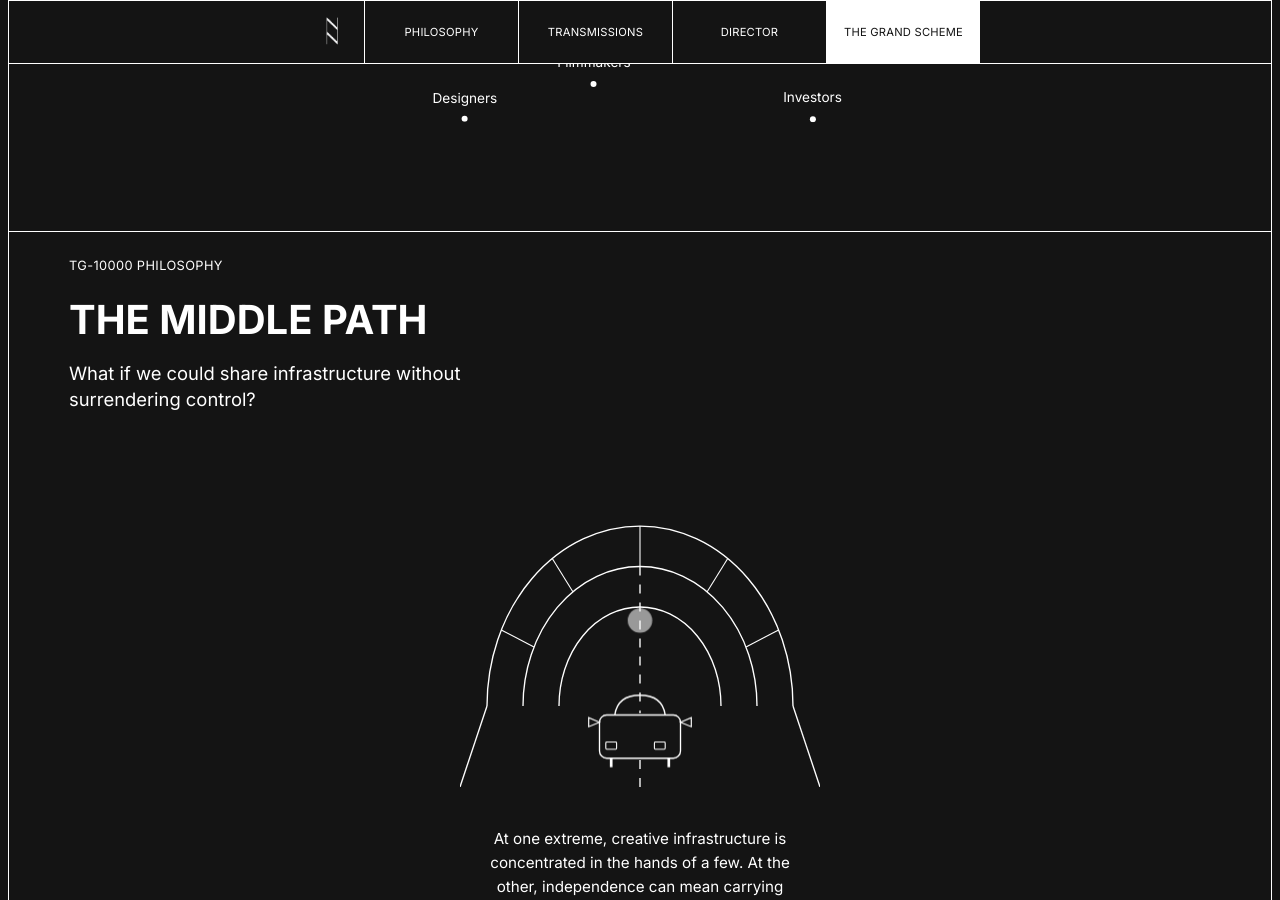
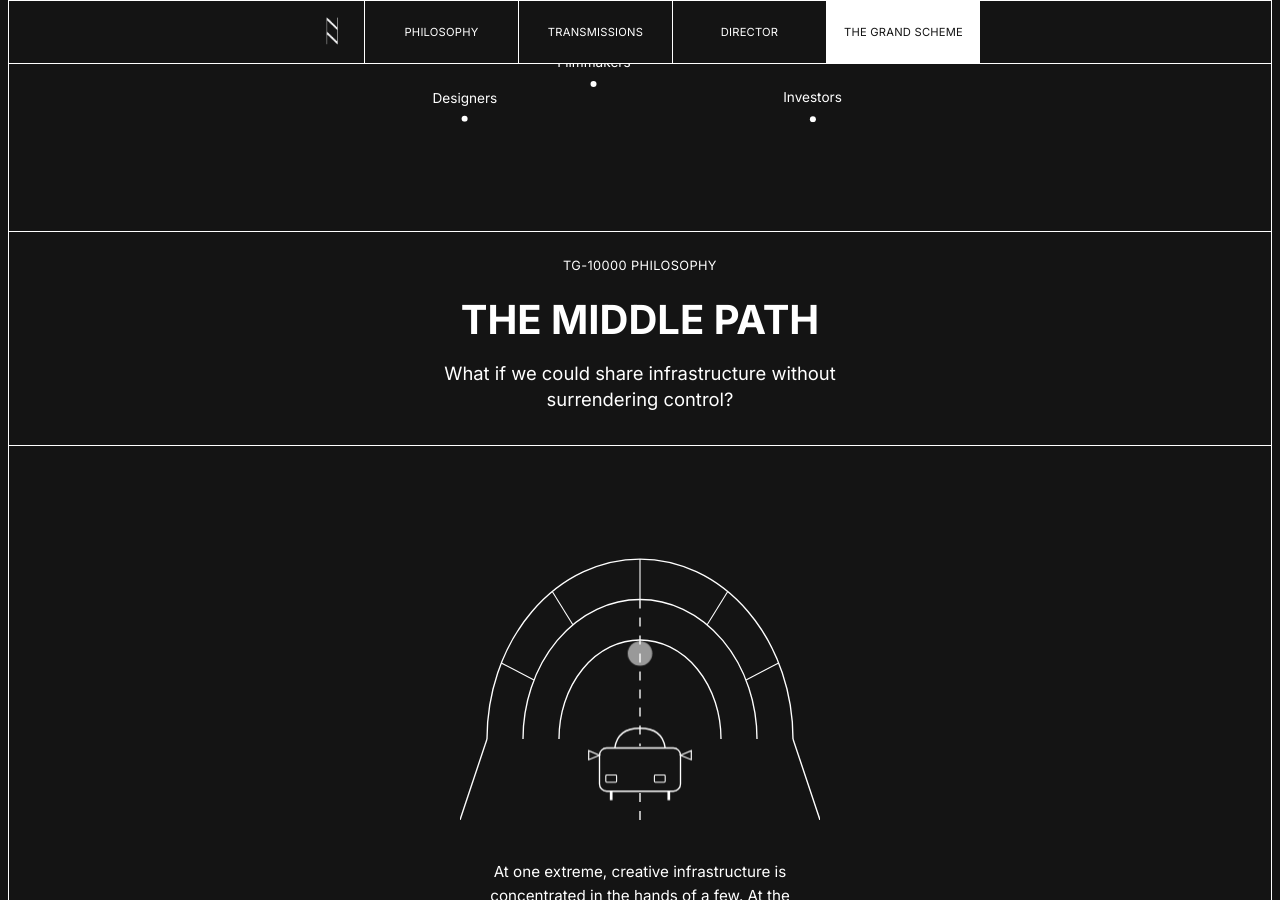
Before and after one commit to laindoe/ten-grand, a Jekyll site: the page built from index.html, in a window 1280 px wide and 900 px high, scrolled down 3644 px. Built offline with Jekyll 4.4.1, drawn with Linux system fonts in a browser that asks for light colours.

Commit message:
Add divider under Middle Path title, center the header (#92)
- .middle-path__header gets a plain 1px border-bottom (same full-bleed
  technique as .dilemma__header/.distance__header) between the title
  block and the tunnel graphic below.
- Header content (eyebrow/title/subhead) is now centered, matching
  the tunnel graphic and body text below it.


Claude-Session: https://claude.ai/code/session_017ynTvtGuh3qPdfkvciNjhT

Co-authored-by: Claude <noreply@anthropic.com>

```diff
--- a/css/style.css
+++ b/css/style.css
@@ -715,12 +715,14 @@ a {
   border-top: 1px solid var(--color-card-border);
 }
 
-/* No border-bottom here — the tunnel graphic sits right underneath
-   and is the section's visual reveal, not a bordered divider. */
+/* Full-bleed, same technique as .dilemma__header/.distance__header —
+   a plain straight divider, no road styling. */
 .middle-path__header {
   width: calc(100% + 2 * var(--section-padding-x));
-  margin: 0 calc(-1 * var(--section-padding-x));
+  margin: 0 calc(-1 * var(--section-padding-x)) 32px;
   padding: 24px var(--section-padding-x) 32px;
+  border-bottom: 1px solid var(--color-card-border);
+  text-align: center;
 }
 
 .middle-path__headline {
@@ -734,6 +736,7 @@ a {
   font-size: clamp(1rem, 4vw, 1.15rem);
   line-height: 1.4;
   max-width: 36ch;
+  margin: 0 auto;
 }
 
 /* The tunnel illustration — the section's visual reveal. The road
```
